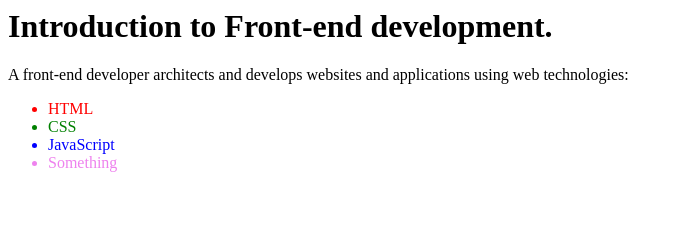
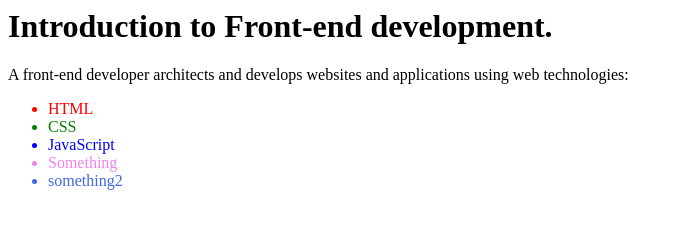
Before and after one commit to Kocha357/Front-end-development, a plain HTML site: page index.html in a window 1280 px wide. Shown: the whole page, without its empty margins (0-682 px from the left). Drawn offline with Linux system fonts and the light colour scheme.

Commit message:
new commit

```diff
--- a/index.html
+++ b/index.html
@@ -5,4 +5,6 @@
  <li style="color:green"> CSS</li>
  <li style="color:blue">JavaScript</li>
  <li style="color:violet">Something</li>
+ <li style="color:royalblue">something2</li>
+
 </ul>
```
